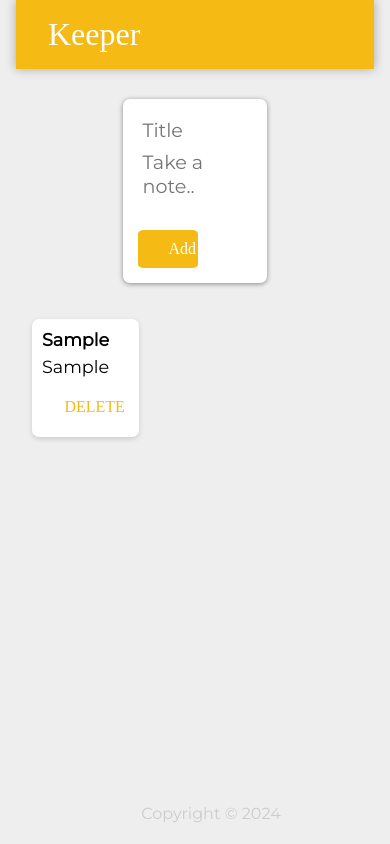
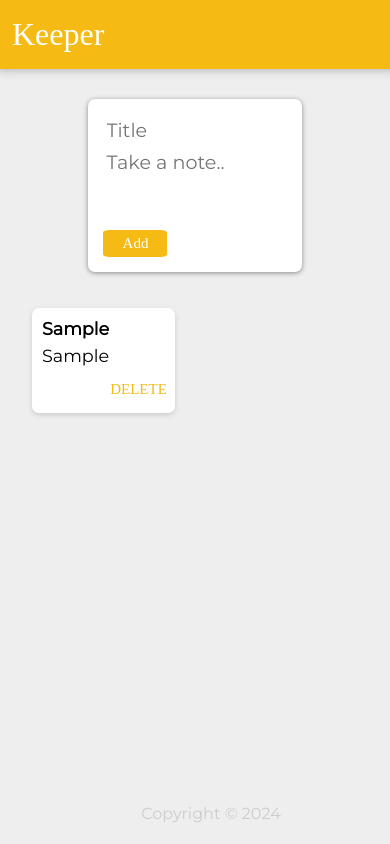
Before and after one commit to ricoace10/Keeper-App-, a React (Vite) app: page /note in a window 390 px wide. Both pictures are taken after typing "Sample", "Sample" into the empty fields and a click on the button "Add". Built offline with nearby package versions, Linux system fonts and the light colour scheme; a web font is replaced by a local one.

Commit message:
Responsive Editing

```diff
--- a/public/styles.css
+++ b/public/styles.css
@@ -61,8 +61,8 @@ button {
   font-family: "McLaren", cursive;
   display: inline-block;
   font-size: 16px;
-  width: 36%;
-  height: 36%;
+  width: 40%px;
+  height: 40%;
   cursor: pointer;
 }
 
@@ -133,22 +133,24 @@ form textarea {
   header {
     background-color: #f5ba13;
     margin: auto;
-    padding: 16px 32px;
-    box-shadow: 0 0 10px 0 rgba(0, 0, 0, 0.3);
+    margin-left: -20px;
+    margin-right: -30px;
+    padding: 16px 16px;
+    box-shadow: 0 0 10px 0px rgba(0, 0, 0, 0.3);
   }
   button {
     background-color: #f5ba13;
     border: none;
     border-radius: 10%;
     color: white;
-    padding: 10px 30px;
+    padding: 5px 20px;
     text-align: center;
     text-decoration: none;
     font-family: "McLaren", cursive;
     display: inline-block;
-    font-size: 16px;
-    width: 20%;
-    height: 20%;
+    font-size: 15px;
+    width: 35%;
+    height: 15%;
     cursor: pointer;
   }
 
@@ -157,17 +159,31 @@ form textarea {
     border-radius: 7px;
     box-shadow: 0 2px 5px #ccc;
     padding: 10px;
-    width: 30%;
+    width: 40%;
     margin: 16px;
     float: left;
   }
   form {
     position: relative;
-    width: 40%;
+    width: 60%;
+    height: 20%;
     margin: 30px auto 20px auto;
     background: #fff;
     padding: 15px;
     border-radius: 7px;
     box-shadow: 0 1px 5px rgb(138, 137, 137);
   }
+  .note button {
+    position: relative;
+    float: right;
+    margin-right: 35px;
+    color: #f5ba13;
+    border: none;
+    width: 20%;
+    height: 40%;
+    cursor: pointer;
+    outline: none;
+    text-align: center;
+    background-color: #fff;
+  }
 }
```
